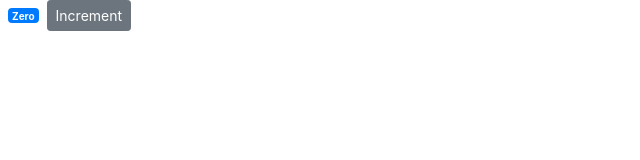
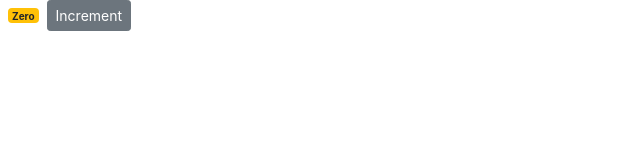
Before and after one commit to dwinurhadia/counter-app, a React (Create React App) app: page / in a window 1280 px wide. Shown: the top 160 px of the page, without its empty margins (0-640 px from the left). Built offline with nearby package versions, Linux system fonts and the light colour scheme.

Commit message:
add dynamic state

```diff
--- a/src/components/counter.jsx
+++ b/src/components/counter.jsx
@@ -10,9 +10,12 @@ class Counter extends Component {
     };
 
     render() {
+        let classes = "badge m-2 badge-";
+        classes += this.state.count ===0 ? "warning" : "primary";
+
         return (
             <div>
-                <span style = {this.style} className="badge badge-primary m-2">{this.formatCount()}</span>
+                <span style = {this.style} className={classes}>{this.formatCount()}</span>
                 <button className="btn btn-secondary btn-sm">Increment</button>
             </div>
         );
```
